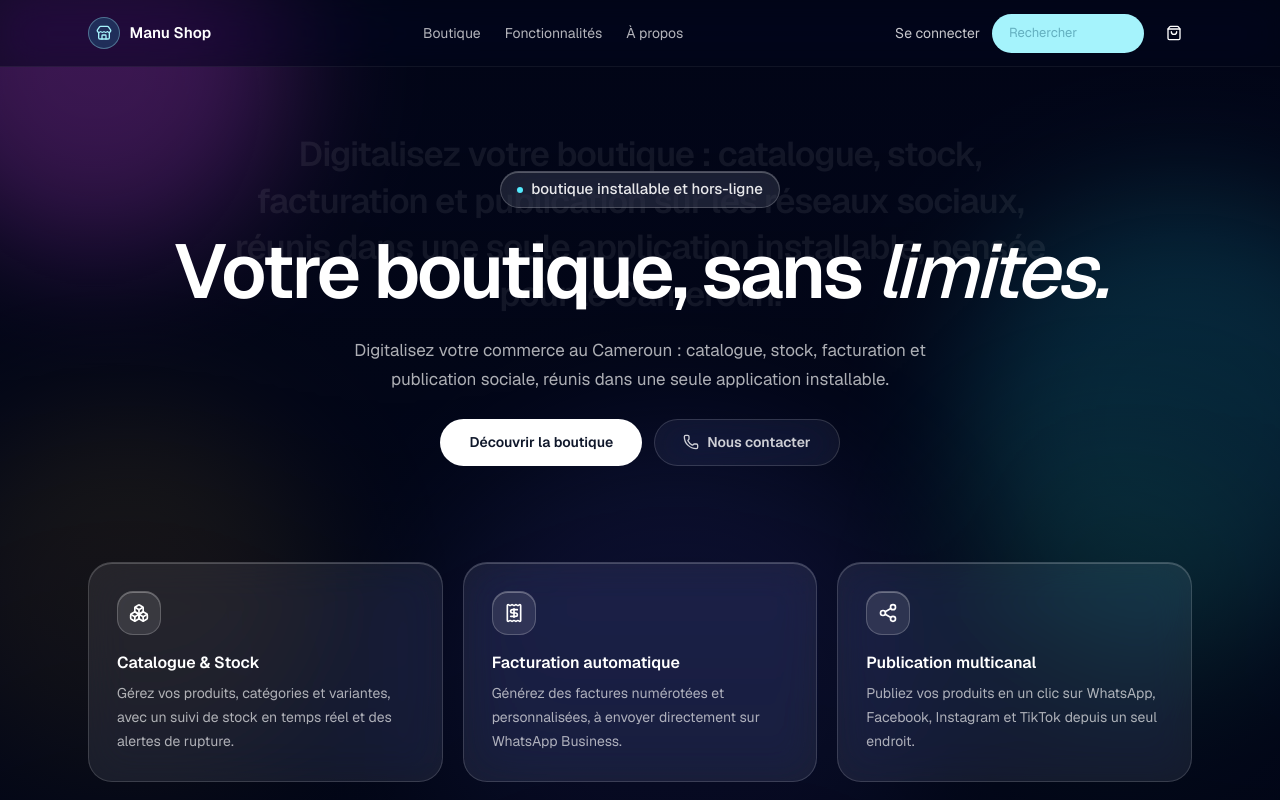
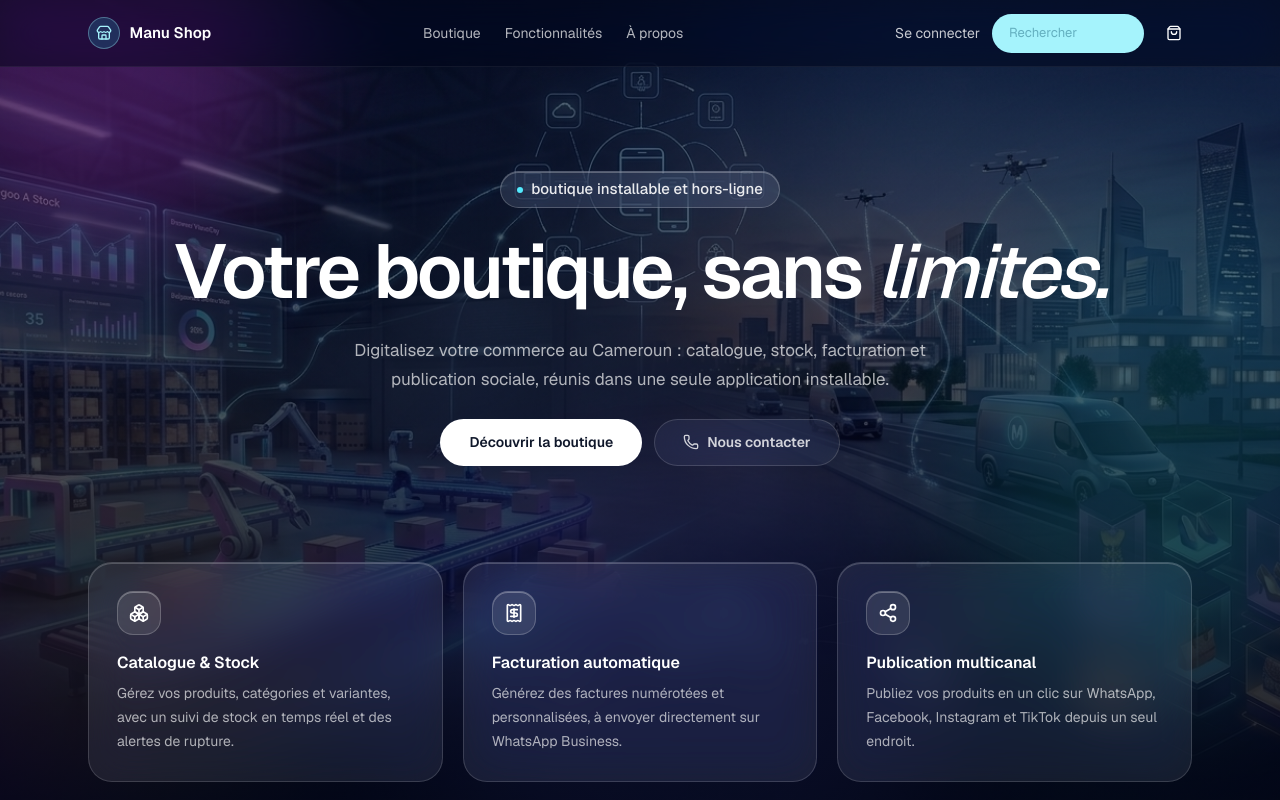
Before and after one commit to parfait92-git/ManuShop, a Next.js app: page / in a window 1280 px wide. Shown: the top 800 px of the page. Built offline with nearby package versions, Linux system fonts and the light colour scheme.

Commit message:
Bonifiaction de l'interface

```diff
--- a/src/components/sections/HeroSection.tsx
+++ b/src/components/sections/HeroSection.tsx
@@ -35,9 +35,7 @@ export function HeroSection({
   return (
     <section className={cn(styles.hero, className)} {...props}>
       {watermark ? (
-        <p aria-hidden className={styles.hero__watermark}>
-          {watermark}
-        </p>
+        <p className={styles.hero__watermark}>{watermark}</p>
       ) : null}
       {eyebrow ? <Badge>{eyebrow}</Badge> : null}
       <h1 className={styles.hero__title}>{heading}</h1>
--- a/src/components/sections/LaunchPromo.tsx
+++ b/src/components/sections/LaunchPromo.tsx
@@ -30,14 +30,17 @@ export function LaunchPromo({
 }: LaunchPromoProps) {
   const targetMs = Date.parse(targetDate);
 
-  const [now, setNow] = React.useState<number>(() => Date.now());
+  // Start at null so the server and initial client render match; the real
+  // clock only kicks in after mount, avoiding a hydration mismatch.
+  const [now, setNow] = React.useState<number | null>(null);
 
   React.useEffect(() => {
+    setNow(Date.now());
     const id = window.setInterval(() => setNow(Date.now()), 1000);
     return () => window.clearInterval(id);
   }, []);
 
-  const parts = getTimeParts(targetMs, now);
+  const parts = getTimeParts(targetMs, now ?? targetMs);
 
   return (
     <section className={cn(styles.section, className)} {...props}>
--- a/src/components/sections/PageBackground.tsx
+++ b/src/components/sections/PageBackground.tsx
@@ -1,14 +1,31 @@
-import * as React from "react"
-import { cn } from "cn"
+import * as React from "react";
+import Image from "next/image";
+import { cn } from "cn";
 
-import styles from "@/styles/PageBackground.module.scss"
+import styles from "@/styles/PageBackground.module.scss";
 
-export type PageBackgroundProps = React.HTMLAttributes<HTMLDivElement>
+export type PageBackgroundProps = React.HTMLAttributes<HTMLDivElement>;
 
 /** Fixed, decorative blurred-blob backdrop used behind the glass UI. */
 export function PageBackground({ className, ...props }: PageBackgroundProps) {
   return (
     <div aria-hidden className={cn(styles.background, className)} {...props}>
+      <Image
+        src="/images/manushop-mobile-bg.jpeg"
+        alt=""
+        fill
+        priority
+        sizes="100vw"
+        className={cn(styles.backgroundImage, styles["backgroundImage--mobile"])}
+      />
+      <Image
+        src="/images/manushop-web-bg.jpeg"
+        alt=""
+        fill
+        priority
+        sizes="100vw"
+        className={cn(styles.backgroundImage, styles["backgroundImage--web"])}
+      />
       <div className={cn(styles.blob, styles["blob--fuchsia"])} />
       <div className={cn(styles.blob, styles["blob--cyan"])} />
       <div className={cn(styles.blob, styles["blob--indigo"])} />
@@ -16,5 +33,5 @@ export function PageBackground({ className, ...props }: PageBackgroundProps) {
       <div className={cn(styles.blob, styles["blob--emerald"])} />
       <div className={styles.overlay} />
     </div>
-  )
+  );
 }
--- a/src/styles/HeroSection.module.scss
+++ b/src/styles/HeroSection.module.scss
@@ -12,18 +12,14 @@
 
 .hero__watermark {
   position: absolute;
-  inset-inline: 0;
-  top: 0;
-  z-index: 0;
-  margin-inline: auto;
-  max-width: 52rem;
-  font-size: clamp(1.35rem, 3.4vw, 2.15rem);
-  font-weight: 600;
-  line-height: 1.35;
-  letter-spacing: -0.03em;
-  color: rgba(255, 255, 255, 0.07);
-  pointer-events: none;
-  user-select: none;
+  width: 1px;
+  height: 1px;
+  margin: -1px;
+  padding: 0;
+  overflow: hidden;
+  clip: rect(0, 0, 0, 0);
+  white-space: nowrap;
+  border: 0;
 }
 
 .hero__title {
--- a/src/styles/PageBackground.module.scss
+++ b/src/styles/PageBackground.module.scss
@@ -1,8 +1,32 @@
+@use "./breakpoints" as bp;
+
 .background {
   position: fixed;
   inset: 0;
   overflow: hidden;
   pointer-events: none;
+}
+
+.backgroundImage {
+  object-fit: cover;
+  object-position: center;
+  opacity: 0.65;
+}
+
+.backgroundImage--mobile {
+  display: block;
+
+  @include bp.respond-to(md) {
+    display: none;
+  }
+}
+
+.backgroundImage--web {
+  display: none;
+
+  @include bp.respond-to(md) {
+    display: block;
+  }
 }
 
 .blob {
```
Also changed, not shown: public/images/manushop-mobile-bg.jpeg (added), public/images/manushop-web-bg.jpeg (added).
